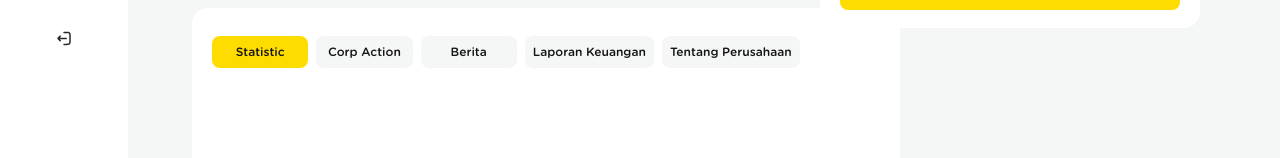
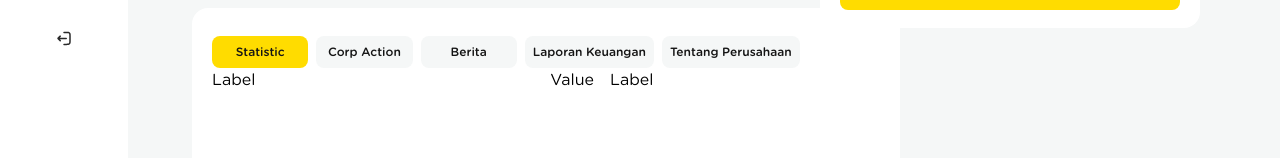
Before and after one commit to azukhrufy/fe-admin-stock, a React (Create React App) app: page /demo in a window 1280 px wide. Shown: the part 513-671 px from the top of the page. Built offline with nearby package versions, Linux system fonts and the light colour scheme; a web font is replaced by a local one.

Commit message:
:sparkles: FE: adding textfield

```diff
--- a/src/components/BaseLayout/BaseLayout.scss
+++ b/src/components/BaseLayout/BaseLayout.scss
@@ -104,9 +104,22 @@
       width: 780px;
       height: 349px;
 
+
       .pina-pills-container{
         @apply justify-start gap-2;
       }
+
+      .content-container{
+        @apply flex flex-row gap-4;
+        .left-content{
+          @apply flex-1
+        }
+
+        .right-content{
+          @apply flex-1
+        }
+      }
+
     }
   }
 }
--- a/src/components/PinaField/Field.scss
+++ b/src/components/PinaField/Field.scss
@@ -41,3 +41,8 @@
   content: "";
   @apply flex flex-row border w-full border-brand-border-grey mt-5 cursor-default;
 }
+
+
+.pina-text-field{
+  @apply flex flex-row w-full justify-between;
+}
--- /dev/null
+++ b/src/components/PinaField/TextField.tsx
@@ -0,0 +1,10 @@
+const TextField = () => {
+    return(
+        <div className="pina-text-field">
+            <p>Label</p>
+            <p>Value</p>
+        </div>
+    )
+}
+
+export default TextField;
--- a/src/pages/demo.tsx
+++ b/src/pages/demo.tsx
@@ -12,6 +12,7 @@ import Box from "@mui/material/Box";
 import TabPanel from "../components/Tabs/Tabs";
 import Field from "../components/PinaField/Field";
 import { FormIcons } from "../components/Icons/FormIcons";
+import TextField from "../components/PinaField/TextField";
 
 const Menu = [
   {
@@ -211,6 +212,14 @@ const Demo = () => {
                   </Pill>
                 ))}
               </div>
+              <div className="content-container">
+                <div className="left-content">
+                  <TextField />
+                </div>
+                <div className="right-content">
+                  <TextField />
+                </div>
+              </div>
             </div>
           </div>
         </div>
```
